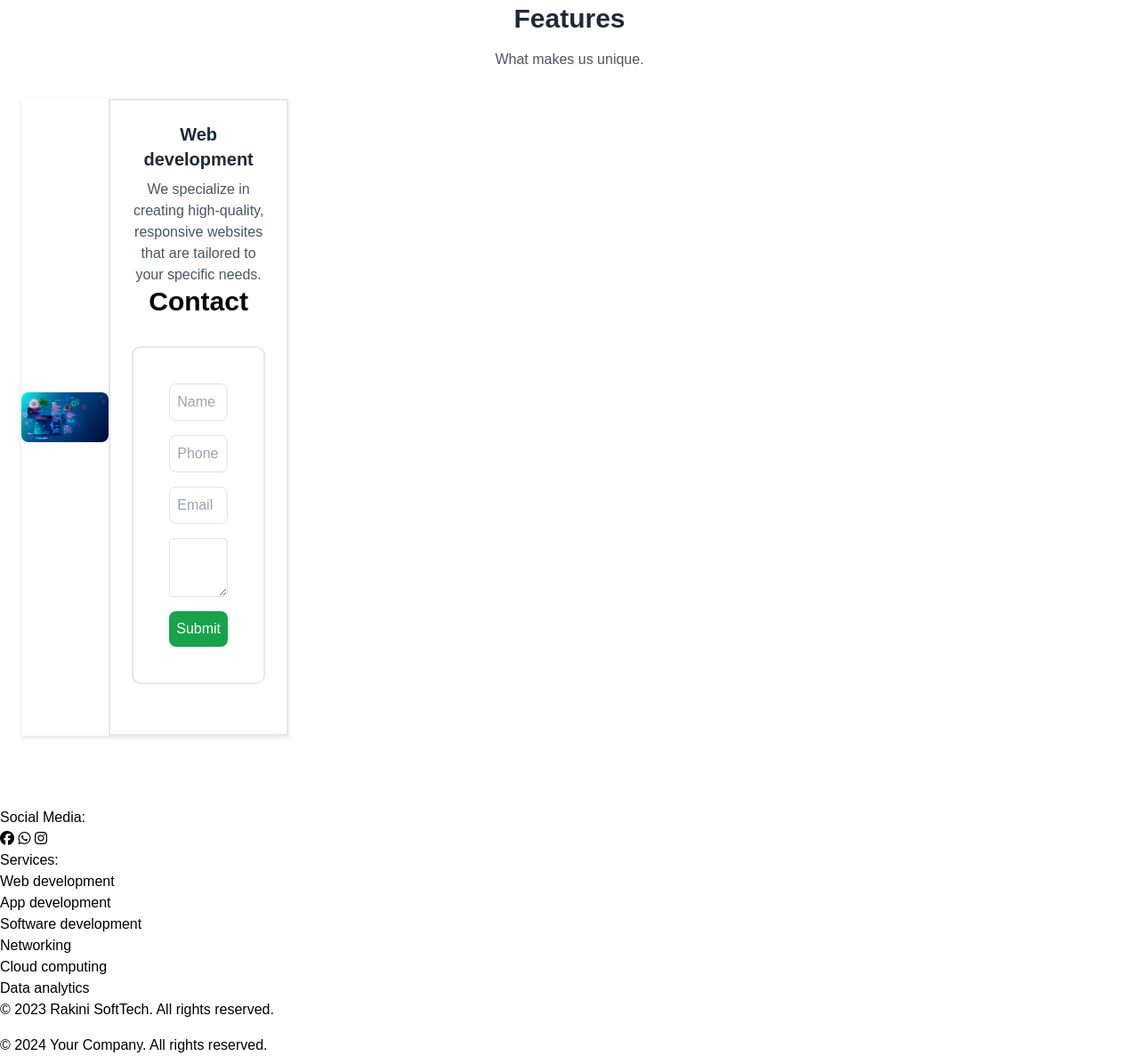
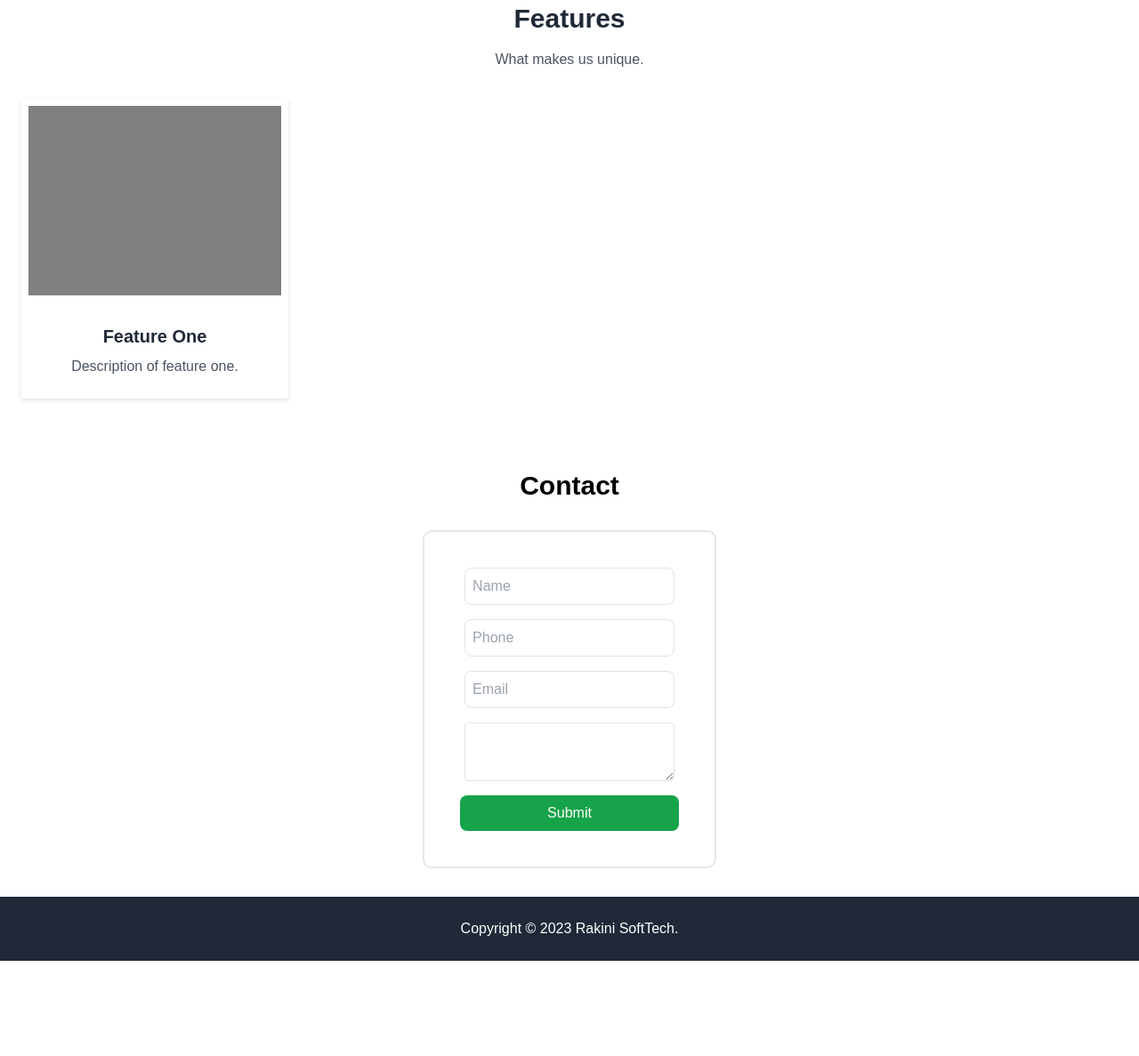
Before and after one commit to sonu-shivcharan/landing-page, a website: page index.html in a window 1280 px wide. Shown: the part 877-2064 px from the top of the page at 89% size. After the commit the page ends 1957 px from the top, so only its background shows below. Drawn offline with Linux system fonts and the light colour scheme; files whose address does not match are found by name.

Commit message:
Revert "changes by jayesh"

```diff
--- a/index.html
+++ b/index.html
@@ -77,27 +77,21 @@
     </section>
 
     <!-- Features Section -->
-
-
-
-<section id="features" class="py-20 ">
-  <div class="container mx-auto px-6 text-center
-">
-    <h2 class="text-3xl font-bold text-gray-800">Features</h2>
-    <p class="text-gray-600 mt-4">What makes us unique.</p>
-    <div class="feature-card w-full flex mt-8 justify-around items-center gap-4
-">
-      <div class="w-1/2">
-        <img class="rounded-lg" src="web.jpg" alt="Feature One Image">
+    <section id="features" class="py-20">
+      <div class="container mx-auto px-6 text-center">
+        <h2 class="text-3xl font-bold text-gray-800">Features</h2>
+        <p class="text-gray-600 mt-4">What makes us unique.</p>
+        <div class="feature-card flex flex-wrap mt-8">
+          <div class="feature-img m-2">
+            <img class="rounded" />
+          </div>
+          <div class="p-6 mx-auto bg-white">
+            <h3 class="text-xl font-bold text-gray-800">Feature One</h3>
+            <p class="text-gray-600 mt-2">Description of feature one.</p>
+          </div>
+        </div>
       </div>
-      <div class="w-1/2 p-6 mx-auto border-2">
-        <h3 class="text-xl font-bold text-gray-800 bg-cyan-400 hover:bg-sky-600 hover:scale-110 rounded-lg duration-200">Web development</h3>
-        <p class="text-gray-600 mt-2
- text-blue-600">
-          We specialize in creating high-quality, responsive websites that are tailored to your specific needs.
-        </p>
-
-
+    </section>
     <section id="contact p-2">
       <h3 class="text-center font-bold text-3xl">Contact</h3>
       <div class="form-container border-2 bg-white mx-auto my-8 p-2">
@@ -129,56 +123,14 @@
             </button>
           </div>
         </form>
-
       </div>
-
+    </section>
+    <!-- Footer -->
+    <footer class="bg-gray-800 text-white py-6">
+      <div class="container mx-auto px-6 text-center">
+        <p>Copyright &copy; 2023 Rakini SoftTech.</p>
       </div>
-    </div>
-  </div>
-</section>
-
-
-    <!-- Footer -->
-
-
-
-      <div class="social-media">
-        <p>Social Media:</p>
-        <a href="https://www.facebook.com/" target="_blank">
-          <i class="fa-brands fa-facebook"></i>
-        </a>
-        <a href="https://www.whatsapp.com/" target="_blank">
-          <i class="fa-brands fa-whatsapp"></i>
-        </a>
-        <a href="https://www.instagram.com/" target="_blank">
-
-          <i class="fa-brands fa-instagram"></i>
-        </a>
-      </div>
-
-      <div class="services">
-        <p>Services:</p>
-        <ul>
-          <li>Web development</li>
-          <li>App development</li>
-          <li>Software development</li>
-          <li>Networking</li>
-          <li>Cloud computing</li>
-          <li>Data analytics</li>
-        </ul>
-      </div>
-
-      <div class="copyright">
-        <p>&copy; 2023 Rakini SoftTech. All rights reserved.</p>
-      </div>
-    </div>
-
-    <p class="copyright mt-4">&copy; 2024 Your Company. All rights reserved.</p>
-  </div>
-</footer>
-
-</footer>
-
+    </footer>
     <script src="src/main.js"></script>
   </body>
 </html>
--- a/style.css
+++ b/style.css
@@ -111,23 +111,20 @@ html{
 .slideUp{
   animation: slideUp 0.4s ease 1;
 }
-#features{
-  background-color:#5eead4
-}
 
 
 
 .feature-card{
-  max-width: 500px;
-  border-radius: 10px;
-  margin:auto;
+  max-width: 300px;
+  background-color: white;
+  border-radius: 0px;
+  box-shadow: 0 2px 5px #e3e3e3;
 }
 .feature-card .feature-img{
+  background-color: gray;
   width: 100%;
-
   aspect-ratio: 4/3;
-  border-radius: 10px;
-
+  border-radius: 0px;
 }
 .form-container{
   background-color: white;
```
Also changed, not shown: web.jpg (deleted).
